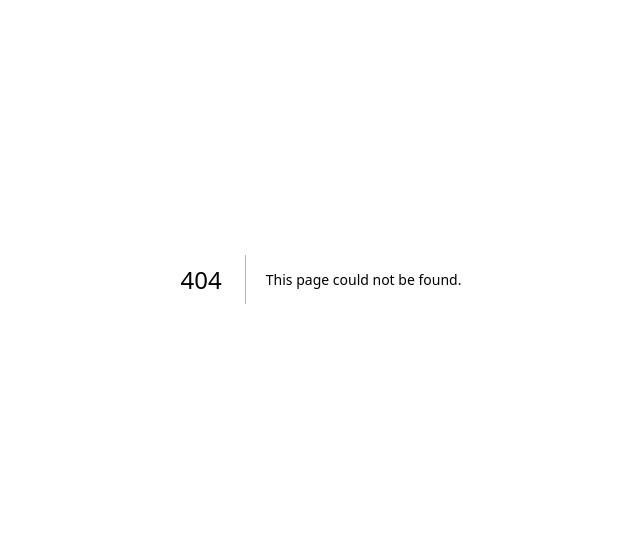
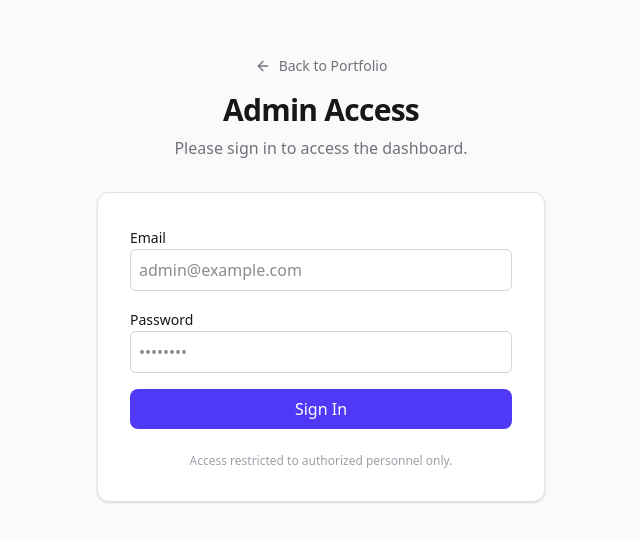
Before and after one commit to HossanaRanto/portfolio-v2, a Next.js app: page /login in a window 1280 px wide. Before the commit this address had no page. Shown: the part 121-662 px from the top of the page, without its empty margins (319-959 px from the left). Built offline with nearby package versions, Linux system fonts and the light colour scheme.

Commit message:
feat(auth): add admin authentication with login page, middleware protection and logout

```diff
--- /dev/null
+++ b/src/app/auth/callback/route.ts
@@ -0,0 +1,52 @@
+import { NextResponse } from 'next/server'
+import { createServerClient } from '@supabase/ssr'
+import { cookies } from 'next/headers'
+
+export async function GET(request: Request) {
+  const { searchParams, origin } = new URL(request.url)
+  const code = searchParams.get('code')
+  // if "next" is in param, use it as the redirect URL
+  const next = searchParams.get('next') ?? '/admin'
+
+  if (code) {
+    const cookieStore = await cookies()
+    const supabase = createServerClient(
+      process.env.NEXT_PUBLIC_SUPABASE_URL!,
+      process.env.NEXT_PUBLIC_SUPABASE_PUBLISHABLE_KEY!,
+      {
+        cookies: {
+          getAll() {
+            return cookieStore.getAll()
+          },
+          setAll(cookiesToSet) {
+            try {
+              cookiesToSet.forEach(({ name, value, options }) =>
+                cookieStore.set(name, value, options)
+              )
+            } catch {
+              // The `setAll` method was called from a Server Component.
+              // This can be ignored if you have middleware refreshing
+              // user sessions.
+            }
+          },
+        },
+      }
+    )
+    const { error } = await supabase.auth.exchangeCodeForSession(code)
+    if (!error) {
+      const forwardedHost = request.headers.get('x-forwarded-host') // original origin before load balancer
+      const isLocalEnv = process.env.NODE_ENV === 'development'
+      if (isLocalEnv) {
+        // we can be sure that there is no load balancer in between, so no need to watch for X-Forwarded-Host
+        return NextResponse.redirect(`${origin}${next}`)
+      } else if (forwardedHost) {
+        return NextResponse.redirect(`https://${forwardedHost}${next}`)
+      } else {
+        return NextResponse.redirect(`${origin}${next}`)
+      }
+    }
+  }
+
+  // return the user to an error page with instructions
+  return NextResponse.redirect(`${origin}/auth/auth-code-error`)
+}
--- /dev/null
+++ b/src/app/login/page.tsx
@@ -0,0 +1,24 @@
+import { LoginForm } from "@/presentation/components/auth/LoginForm";
+import Link from "next/link";
+import { ArrowLeft } from "lucide-react";
+
+export default function LoginPage() {
+  return (
+    <div className="min-h-screen flex items-center justify-center bg-zinc-50 dark:bg-black px-4">
+      <div className="w-full max-w-md space-y-8">
+        <div className="text-center space-y-2">
+            <Link href="/" className="inline-flex items-center gap-2 text-sm text-zinc-500 hover:text-zinc-900 dark:hover:text-zinc-100 transition-colors mb-4">
+                <ArrowLeft size={16} />
+                Back to Portfolio
+            </Link>
+          <h2 className="text-3xl font-bold tracking-tight">Admin Access</h2>
+          <p className="text-zinc-500 dark:text-zinc-400">
+            Please sign in to access the dashboard.
+          </p>
+        </div>
+
+        <LoginForm />
+      </div>
+    </div>
+  );
+}
--- /dev/null
+++ b/src/middleware.ts
@@ -0,0 +1,70 @@
+import { type NextRequest, NextResponse } from "next/server";
+import { createServerClient } from "@supabase/ssr";
+
+const AUTHORIZED_EMAIL = "mahefaniainaranto@gmail.com";
+
+export async function middleware(request: NextRequest) {
+  let response = NextResponse.next({
+    request: {
+      headers: request.headers,
+    },
+  });
+
+  const supabase = createServerClient(
+    process.env.NEXT_PUBLIC_SUPABASE_URL!,
+    process.env.NEXT_PUBLIC_SUPABASE_PUBLISHABLE_KEY!,
+    {
+      cookies: {
+        getAll() {
+          return request.cookies.getAll();
+        },
+        setAll(cookiesToSet) {
+          cookiesToSet.forEach(({ name, value, options }) =>
+            request.cookies.set(name, value)
+          );
+          response = NextResponse.next({
+            request: {
+              headers: request.headers,
+            },
+          });
+          cookiesToSet.forEach(({ name, value, options }) =>
+            response.cookies.set(name, value, options)
+          );
+        },
+      },
+    }
+  );
+
+  const { data: { user } } = await supabase.auth.getUser();
+
+  // Protect admin routes
+  if (request.nextUrl.pathname.startsWith('/admin')) {
+      if (!user) {
+          return NextResponse.redirect(new URL('/login', request.url));
+      }
+
+      if (user.email !== AUTHORIZED_EMAIL) {
+          // If logged in but not authorized, redirect to a "Unauthorized" or simple logout behavior
+          // For now, let's redirect to home with a query param? or prevent access
+           return NextResponse.redirect(new URL('/', request.url));
+      }
+  }
+
+  // Determine if we should refresh the session (handled by getUser implicitly via supabase client logic normally, but here middleware ensures tokens are fresh)
+  // Actually, getUser() already refreshes if needed in the background if we use the proper supabase method in middleware which is getSession usually, but getUser is safer
+
+  return response;
+}
+
+export const config = {
+  matcher: [
+    /*
+     * Match all request paths except for the ones starting with:
+     * - _next/static (static files)
+     * - _next/image (image optimization files)
+     * - favicon.ico (favicon file)
+     * Feel free to modify this pattern to include more paths.
+     */
+    "/((?!_next/static|_next/image|favicon.ico|.*\\.(?:svg|png|jpg|jpeg|gif|webp)$).*)",
+  ],
+};
--- /dev/null
+++ b/src/presentation/components/auth/LoginForm.tsx
@@ -0,0 +1,79 @@
+"use client";
+
+import { createClient } from "@/infrastructure/supabase/client";
+import { Loader2 } from "lucide-react";
+import { useState } from "react";
+import { useRouter } from "next/navigation";
+
+export function LoginForm() {
+  const [loading, setLoading] = useState(false);
+  const router = useRouter();
+
+  const handleLogin = async (e: React.FormEvent<HTMLFormElement>) => {
+    e.preventDefault();
+    setLoading(true);
+
+    const formData = new FormData(e.currentTarget);
+    const email = formData.get("email") as string;
+    const password = formData.get("password") as string;
+
+    const supabase = createClient();
+
+    const { error } = await supabase.auth.signInWithPassword({
+        email,
+        password
+    });
+
+    if (error) {
+      console.error(error);
+      setLoading(false);
+      alert("Login failed: " + error.message);
+    } else {
+        router.push('/admin');
+        router.refresh();
+    }
+  };
+
+  return (
+    <div className="bg-white dark:bg-zinc-900 p-8 rounded-xl border border-zinc-200 dark:border-zinc-800 shadow-sm">
+        <form onSubmit={handleLogin} className="space-y-4">
+            <div className="space-y-2">
+                <label className="text-sm font-medium" htmlFor="email">Email</label>
+                <input
+                    type="email"
+                    name="email"
+                    id="email"
+                    required
+                    className="w-full p-2 rounded-md border border-zinc-300 dark:border-zinc-700 bg-transparent"
+                    placeholder="admin@example.com"
+                />
+            </div>
+
+            <div className="space-y-2">
+                <label className="text-sm font-medium" htmlFor="password">Password</label>
+                <input
+                    type="password"
+                    name="password"
+                    id="password"
+                    required
+                    className="w-full p-2 rounded-md border border-zinc-300 dark:border-zinc-700 bg-transparent"
+                    placeholder="••••••••"
+                />
+            </div>
+
+            <button
+                type="submit"
+                disabled={loading}
+                className="w-full flex items-center justify-center gap-3 bg-indigo-600 text-white font-medium py-2 px-4 rounded-lg hover:bg-indigo-700 transition-all disabled:opacity-50 disabled:cursor-not-allowed mt-2"
+            >
+                {loading && <Loader2 className="animate-spin" size={20} />}
+                <span>{loading ? "Signing in..." : "Sign In"}</span>
+            </button>
+        </form>
+
+      <p className="mt-6 text-center text-xs text-zinc-400">
+        Access restricted to authorized personnel only.
+      </p>
+    </div>
+  );
+}
--- /dev/null
+++ b/src/presentation/components/auth/LogoutButton.tsx
@@ -0,0 +1,30 @@
+"use client";
+
+import { createClient } from "@/infrastructure/supabase/client";
+import { LogOut } from "lucide-react";
+import { useRouter } from "next/navigation";
+import { useState } from "react";
+
+export function LogoutButton() {
+    const router = useRouter();
+    const [loading, setLoading] = useState(false);
+
+    const handleLogout = async () => {
+        setLoading(true);
+        const supabase = createClient();
+        await supabase.auth.signOut();
+        router.push("/login"); // or root '/'
+        router.refresh();
+    };
+
+    return (
+        <button
+            onClick={handleLogout}
+            disabled={loading}
+            className="flex items-center gap-2 px-3 py-2 w-full rounded-md hover:bg-zinc-200 dark:hover:bg-zinc-800 transition-colors text-zinc-700 dark:text-zinc-300 hover:text-black dark:hover:text-white"
+        >
+            <LogOut size={20} />
+            <span>{loading ? "Logging out..." : "Logout"}</span>
+        </button>
+    );
+}
--- a/src/presentation/components/layout/AdminSidebar.tsx
+++ b/src/presentation/components/layout/AdminSidebar.tsx
@@ -1,5 +1,6 @@
 import Link from "next/link";
-import { Briefcase, FolderGit2, Mail, LayoutDashboard, LogOut, Layers } from "lucide-react";
+import { Briefcase, FolderGit2, Mail, LayoutDashboard, Layers } from "lucide-react";
+import { LogoutButton } from "../auth/LogoutButton";
 
 export function AdminSidebar() {
     return (
@@ -28,7 +29,7 @@ export function AdminSidebar() {
             </nav>
 
              <div className="absolute bottom-4 left-4 right-4">
-                 {/* Logout functionality would be here */}
+                 <LogoutButton />
             </div>
         </aside>
     )
```
